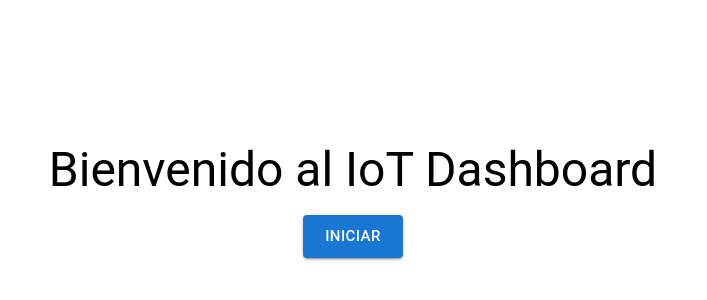
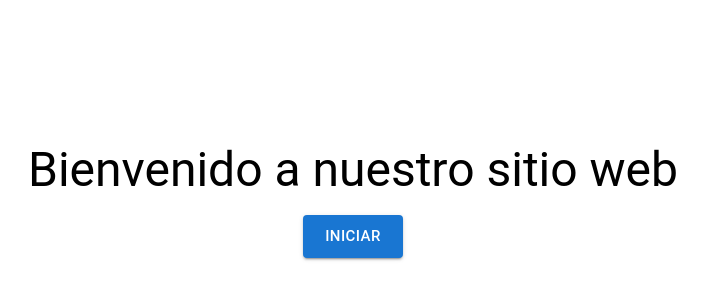
Before and after one commit to ehm2331107019-dev/smarthome-iot, a React (Vite) app: page / in a window 1280 px wide. Shown: the part 208-508 px from the top of the page, without its empty margins (287-994 px from the left). Built offline with nearby package versions, Linux system fonts and the light colour scheme.

Commit message:
Actualizacion9

```diff
--- a/src/pages/Welcome/WelcomePage.jsx
+++ b/src/pages/Welcome/WelcomePage.jsx
@@ -14,7 +14,7 @@ alignItems="center"
 height="100vh"
 >
 <Typography variant="h3" gutterBottom>
-Bienvenido al IoT Dashboard
+Bienvenido a nuestro sitio web
 </Typography>
 
 <Button
```
